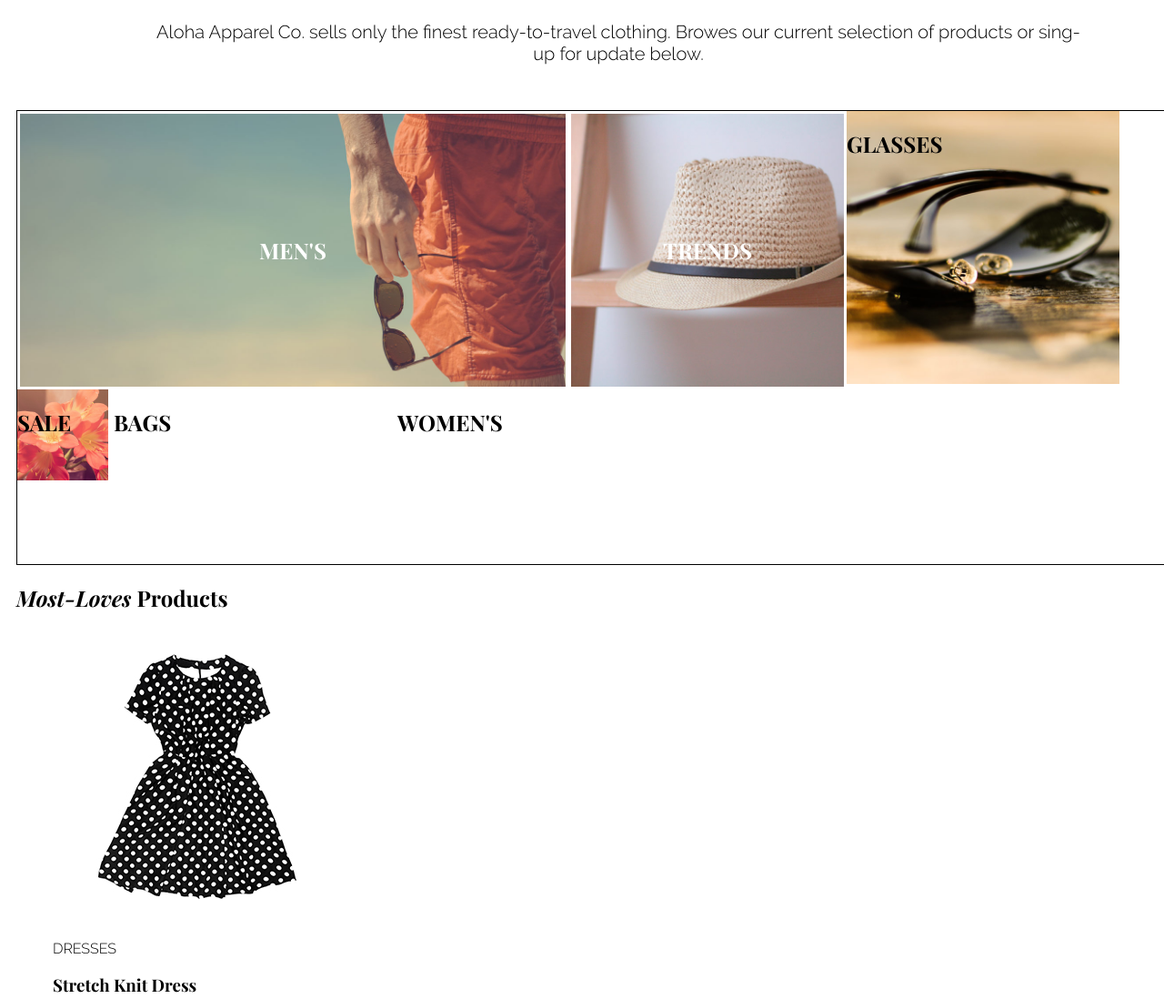
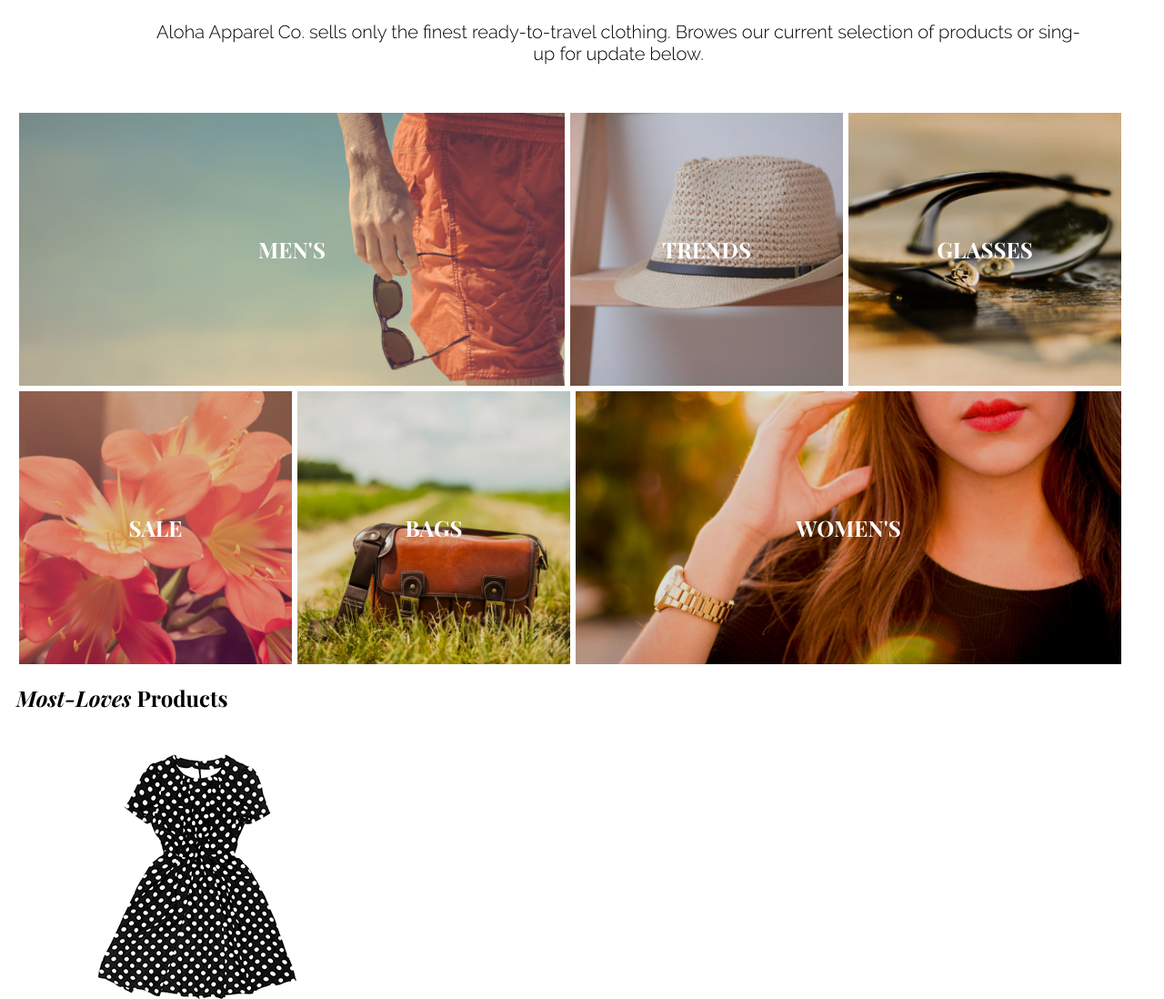
Before and after one commit to ShkarinAlex278/Aloha, a plain HTML site: page index.html in a window 1280 px wide. Shown: the part 720-1818 px from the top of the page at 91% size. Drawn offline with Linux system fonts and the light colour scheme.

Commit message:
added Index and CSS

```diff
--- a/css/style.css
+++ b/css/style.css
@@ -151,11 +151,11 @@ h3 {
   flex-wrap: wrap;
   flex-direction: row;
   box-sizing: border-box;
-  border: solid 1px;
+  /* border: solid 1px; */
   align-content: flex-start;
   position: relative;
-  width: 100%;
-  height: 500px;
+  width: 1250;
+  height: 610px;
 }
 
 /*
@@ -186,8 +186,10 @@ h3 {
 
 .head-men-category {
   text-align: center;
-  width: 100%;
+  /* width: 100%; */
   display: flex;
+  width: 600px;
+  height: 300px;
   color: white;
   align-items: center;
   justify-content: center;
@@ -197,7 +199,8 @@ h3 {
   display: flex;
   width: 300px;
   height: 300px;
-  background-image: url("../images/trends-category.jpg");
+  background-image: linear-gradient(rgba(0, 0, 0, 0.13), rgba(0, 0, 0, 0.13)),
+    url("../images/trends-category.jpg");
   background-repeat: no-repeat;
   background-size: contain;
   margin: 3px;
@@ -216,32 +219,80 @@ h3 {
   display: flex;
   width: 300px;
   height: 300px;
-  background-image: url("../images/glasses-category.jpg");
-
+  background-image: linear-gradient(rgba(0, 0, 0, 0.13), rgba(0, 0, 0, 0.13)),
+    url("../images/glasses-category.jpg");
   background-repeat: no-repeat;
   background-size: contain;
+  margin: 3px;
+}
+
+.head-glasses-category {
+  text-align: center;
+  width: 100%;
+  display: flex;
+  color: white;
+  align-items: center;
+  justify-content: center;
 }
 
 .sale {
   display: flex;
-  width: 100px;
-  height: 100%;
-  background-image: url("../images/sale-category.jpg");
-
+  width: 300px;
+  height: 300px;
+  background-image: linear-gradient(rgba(0, 0, 0, 0.13), rgba(0, 0, 0, 0.13)),
+    url("../images/sale-category.jpg");
   background-repeat: no-repeat;
   background-size: contain;
+  margin: 3px;
+}
+
+.head-sale-category {
+  text-align: center;
+  width: 100%;
+  display: flex;
+  color: white;
+  align-items: center;
+  justify-content: center;
 }
 
 .bags {
   display: flex;
   width: 300px;
-  padding: 0px 6px 6px 6px;
+  height: 300px;
+  background-image: linear-gradient(rgba(0, 0, 0, 0.13), rgba(0, 0, 0, 0.13)),
+    url("../images/bags-category.jpg");
+  background-repeat: no-repeat;
+  background-size: contain;
+  margin: 3px;
+}
+
+.head-bags-category {
+  text-align: center;
+  width: 100%;
+  display: flex;
+  color: white;
+  align-items: center;
+  justify-content: center;
 }
 
 .women {
   display: flex;
   width: 600px;
-  padding: 0px 6px 6px 6px;
+  height: 300px;
+  background-image: linear-gradient(rgba(0, 0, 0, 0.13), rgba(0, 0, 0, 0.13)),
+    url("../images/womens-category.jpg");
+  background-repeat: no-repeat;
+  background-size: contain;
+  margin: 3px;
+}
+
+.head-women-category {
+  text-align: center;
+  width: 100%;
+  display: flex;
+  color: white;
+  align-items: center;
+  justify-content: center;
 }
 
 .hero-banner p,
@@ -276,18 +327,21 @@ h3 {
 footer {
   background-color: black;
   width: 100%;
+  height: 250px;
   margin: 5px 0;
   display: flex;
   justify-content: space-between;
 }
 .contact {
   display: flex;
-  justify-content: flex-start;
-  align-items: center;
+  justify-content: center;
+  align-items: flex-start;
   flex-direction: column;
-  align-content: flex-start;
+  align-content: space-around;
+
   color: white;
-  padding-left: 50px; /* padding-top: 50px;
+  padding-left: 50px;
+  /* padding-top: 50px;
   padding-bottom: 50px; */
 }
 .contact text {
@@ -298,17 +352,24 @@ footer {
 }
 .media {
   display: flex;
+  justify-content: center;
   align-items: center;
   flex-direction: column;
-  align-content: space-around;
+  align-content: space-between;
   padding-right: 100px;
-  padding-top: 50px;
-  padding-bottom: 50px;
+}
+
+.media ul {
+  width: 150px;
 }
 
 .media li {
-  justify-content: space-around;
-  height: 6vh;
+  display: flex;
+  width: 100%;
+  justify-content: center;
+  align-items: flex-start;
+  justify-content: space-between;
+  height: 8vh;
   color: white;
   list-style-type: none;
 }
--- a/index.html
+++ b/index.html
@@ -10,7 +10,10 @@
     ></script>
     <link rel="stylesheet" type="text/css" href="css/reset.css" />
     <link rel="stylesheet" type="text/css" href="css/style.css" />
-    <link href="https://fonts.googleapis.com/css?family=Gelasio|Roboto&display=swap" rel="stylesheet">
+    <link
+      href="https://fonts.googleapis.com/css?family=Gelasio|Roboto&display=swap"
+      rel="stylesheet"
+    />
 
     <title>Aloha Homepage</title>
   </head>
@@ -56,35 +59,40 @@
         <div class="men-category">
           <span class="head-men-category">
             <!-- MEN'S -->
-            <!-- <img src="/images/mens-category.jpg" , alt="Men gategory"
-          /> --><h2>MEN'S </h2></span>
+            <h2>MEN'S</h2></span
+          >
         </div>
         <div class="trend">
           <span class="head-trend-category">
             <!-- TRENDS  -->
-            <!-- <img src="/images/trends-category.jpg", alt="Trends">--><h2> TRENDS </h2>
+            <!-- <img src="/images/trends-category.jpg", alt="Trends">-->
+            <h2>TRENDS</h2>
           </span>
         </div>
         <div class="glasses">
-          <span>
+          <span class="head-glasses-category">
             <!-- GLASSES -->
-            <!-- <img src="/images/glasses-category.jpg" , alt="Glasses" /> --> <h2>GLASSES</h2>
+            <!-- <img src="/images/glasses-category.jpg" , alt="Glasses" /> -->
+            <h2>GLASSES</h2>
           </span>
         </div>
         <br />
         <div class="sale">
-          <span>
-            <!-- <img src="/images/sale-category.jpg" alt="Sale category"> --> <h2>SALE</h2>
+          <span class="head-sale-category">
+            <!-- <img src="/images/sale-category.jpg" alt="Sale category"> -->
+            <h2>SALE</h2>
           </span>
         </div>
         <div class="bags">
-          <span>
-            <!-- <img src="/images/bags-category.jpg" alt="Bags category" /> --> <h2>BAGS </h2>
+          <span class="head-bags-category">
+            <!-- <img src="/images/bags-category.jpg" alt="Bags category" /> -->
+            <h2>BAGS</h2>
           </span>
         </div>
         <div class="women">
-          <span>
-            <!-- <img src="/images/womens-category.jpg" alt="Women category">--> <h2> WOMEN'S </h2>
+          <span class="head-women-category">
+            <!-- <img src="/images/womens-category.jpg" alt="Women category">-->
+            <h2>WOMEN'S</h2>
           </span>
         </div>
       </section>
@@ -157,11 +165,20 @@
       </div>
       <div class="media">
         <ul>
-          <li><i class="fab fa-facebook-f" style="color:white"></i>></i><font color="white"></font>Fasebook</li>
+          <li>
+            <i class="fab fa-facebook-f" style="color:white"></i
+            ><font color="white"></font> Fasebook
+          </li>
           <li><i class="fab fa-twitter" style="color:white"></i> Tweeter</li>
-          <li><i class="fab fa-instagram" style="color:white"></i>Instagramm</li>
-          <li><i class="fab fa-pinterest" style="color:white"></i>Pinterest</li>
-          <li><i class="fab fa-google-plus-g" style="color:white"></i>Google</li>
+          <li>
+            <i class="fab fa-instagram" style="color:white"></i> Instagramm
+          </li>
+          <li>
+            <i class="fab fa-pinterest" style="color:white"></i> Pinterest
+          </li>
+          <li>
+            <i class="fab fa-google-plus-g" style="color:white"></i> Google
+          </li>
         </ul>
       </div>
     </footer>
```
